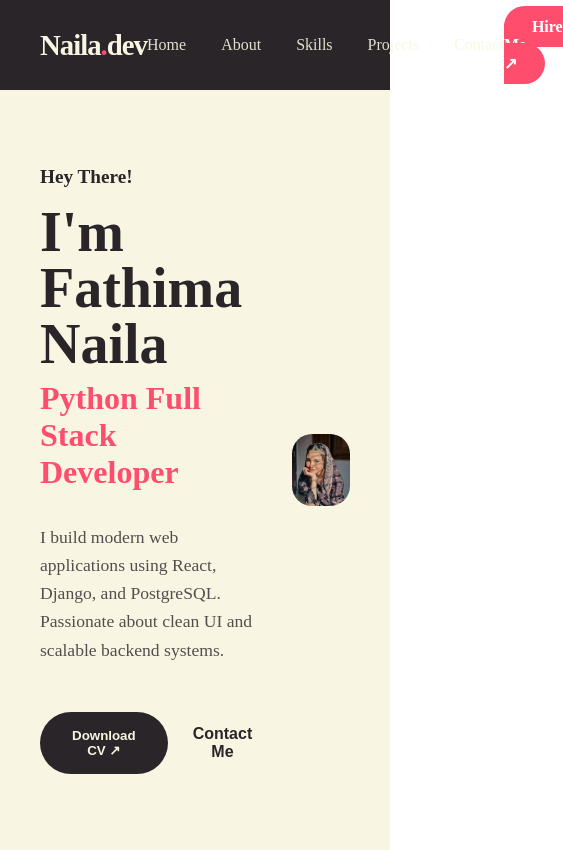
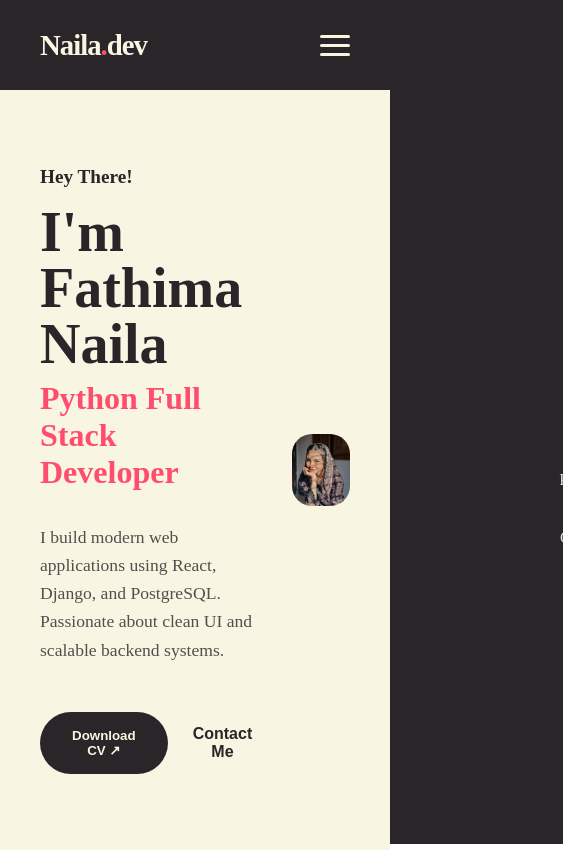
Before and after one commit to nailaanver/my-portfolio, a React (Vite) app: page / in a window 390 px wide. Shown: the whole page, 563 px wide, since content can reach past the window. Built offline with nearby package versions, Linux system fonts and the light colour scheme.

Commit message:
make responsive nav and hero

```diff
--- a/src/components/Navbar.jsx
+++ b/src/components/Navbar.jsx
@@ -1,17 +1,36 @@
+import { useState } from "react";
 import "../styles/Navbar.css";
 
 function Navbar() {
+  const [isMenuOpen, setIsMenuOpen] = useState(false);
+
+  // This is the function ESLint said was unused
+  const toggleMenu = () => {
+    setIsMenuOpen(!isMenuOpen);
+  };
+
   return (
     <nav className="navbar-wrapper">
       <div className="container navbar-content">
         <h2 className="logo">Naila<span className="accent-dot">.</span>dev</h2>
 
-        <ul className="nav-links">
-          <li><a href="#home">Home</a></li>
-          <li><a href="#about">About</a></li>
-          <li><a href="#skills">Skills</a></li>
-          <li><a href="#projects">Projects</a></li>
-          <li><a href="#contact">Contact</a></li>
+        {/* The 3-line hamburger icon */}
+        <div
+          className={`menu-toggle ${isMenuOpen ? "is-active" : ""}`}
+          onClick={toggleMenu} // Fixed: now toggleMenu is being used!
+        >
+          <span className="line"></span>
+          <span className="line"></span>
+          <span className="line"></span>
+        </div>
+
+        {/* Links slide in when isMenuOpen is true */}
+        <ul className={`nav-links ${isMenuOpen ? "active" : ""}`}>
+          <li><a href="#home" onClick={() => setIsMenuOpen(false)}>Home</a></li>
+          <li><a href="#about" onClick={() => setIsMenuOpen(false)}>About</a></li>
+          <li><a href="#skills" onClick={() => setIsMenuOpen(false)}>Skills</a></li>
+          <li><a href="#projects" onClick={() => setIsMenuOpen(false)}>Projects</a></li>
+          <li><a href="#contact" onClick={() => setIsMenuOpen(false)}>Contact</a></li>
         </ul>
 
         <div className="nav-actions">
--- a/src/styles/Navbar.css
+++ b/src/styles/Navbar.css
@@ -54,3 +54,66 @@
   font-weight: 600;
   transition: 0.3s;
 }
+
+
+/* Hide menu toggle by default (Desktop) */
+.menu-toggle {
+  display: none;
+  flex-direction: column;
+  justify-content: space-between;
+  width: 30px;
+  height: 21px;
+  cursor: pointer;
+  z-index: 1001;
+}
+
+.line {
+  width: 100%;
+  height: 3px;
+  background-color: var(--pale-ivory); /* Matches your dark nav text */
+  border-radius: 10px;
+  transition: all 0.3s ease-in-out;
+}
+
+/* --- Mobile Responsiveness --- */
+@media (max-width: 768px) {
+  .menu-toggle {
+    display: flex; /* Show the 3 lines on mobile */
+  }
+
+  .nav-links {
+    position: fixed;
+    top: 0;
+    right: -100%; /* Hidden off-screen */
+    width: 100%;
+    height: 100vh;
+    background-color: var(--smoke-signal);
+    flex-direction: column;
+    justify-content: center;
+    align-items: center;
+    gap: 40px;
+    transition: 0.5s;
+  }
+
+  .nav-links.active {
+    right: 0; /* Slide in menu */
+  }
+
+  /* --- Animation: 3 Lines to X --- */
+  .menu-toggle.is-active .line:nth-child(1) {
+    transform: translateY(9px) rotate(45deg);
+  }
+
+  .menu-toggle.is-active .line:nth-child(2) {
+    opacity: 0; /* Hide middle line */
+  }
+
+  .menu-toggle.is-active .line:nth-child(3) {
+    transform: translateY(-9px) rotate(-45deg);
+  }
+
+  /* Hide the desktop 'Hire Me' button on mobile to save space */
+  .nav-actions {
+    display: none;
+  }
+}
```
